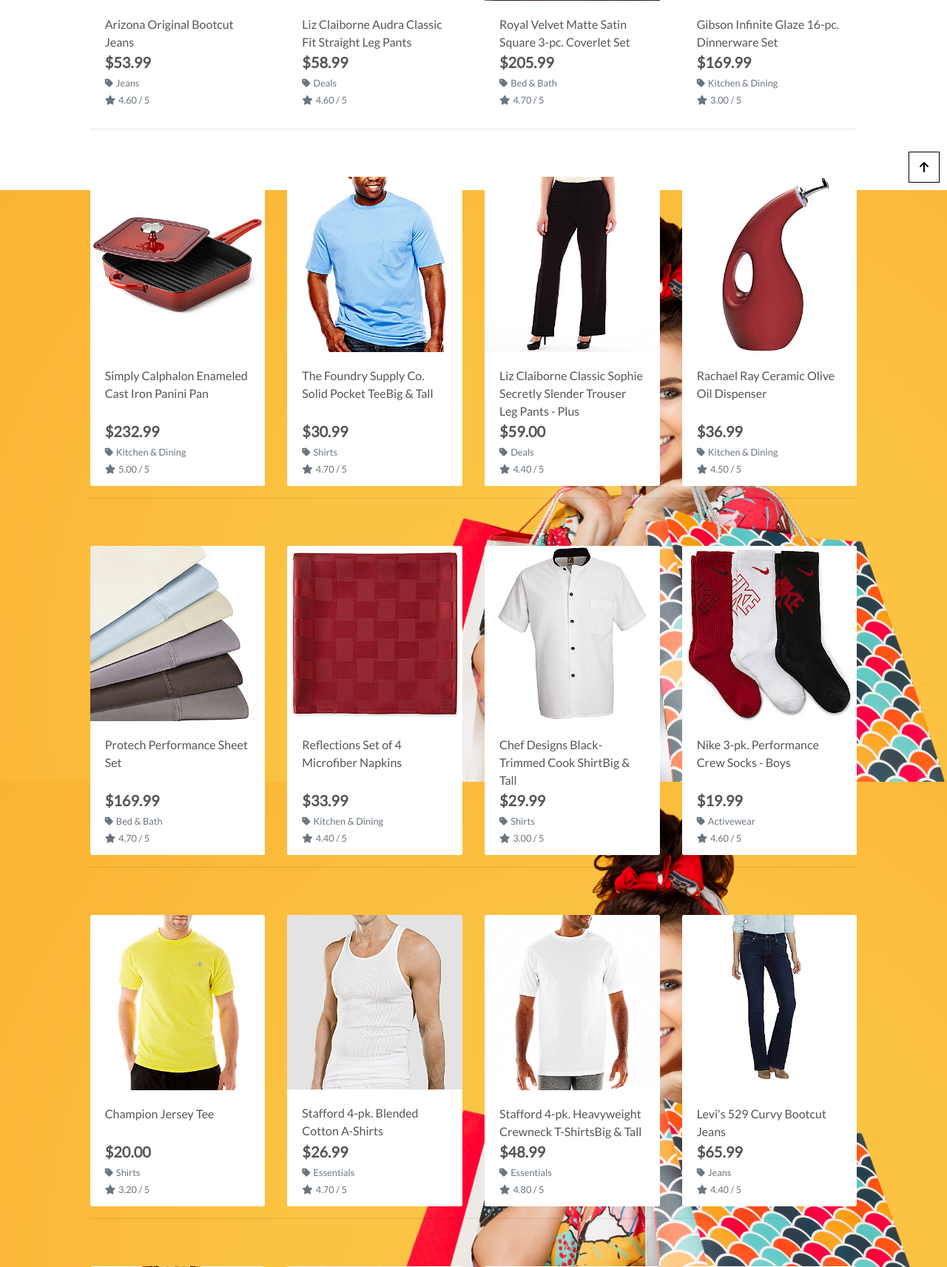
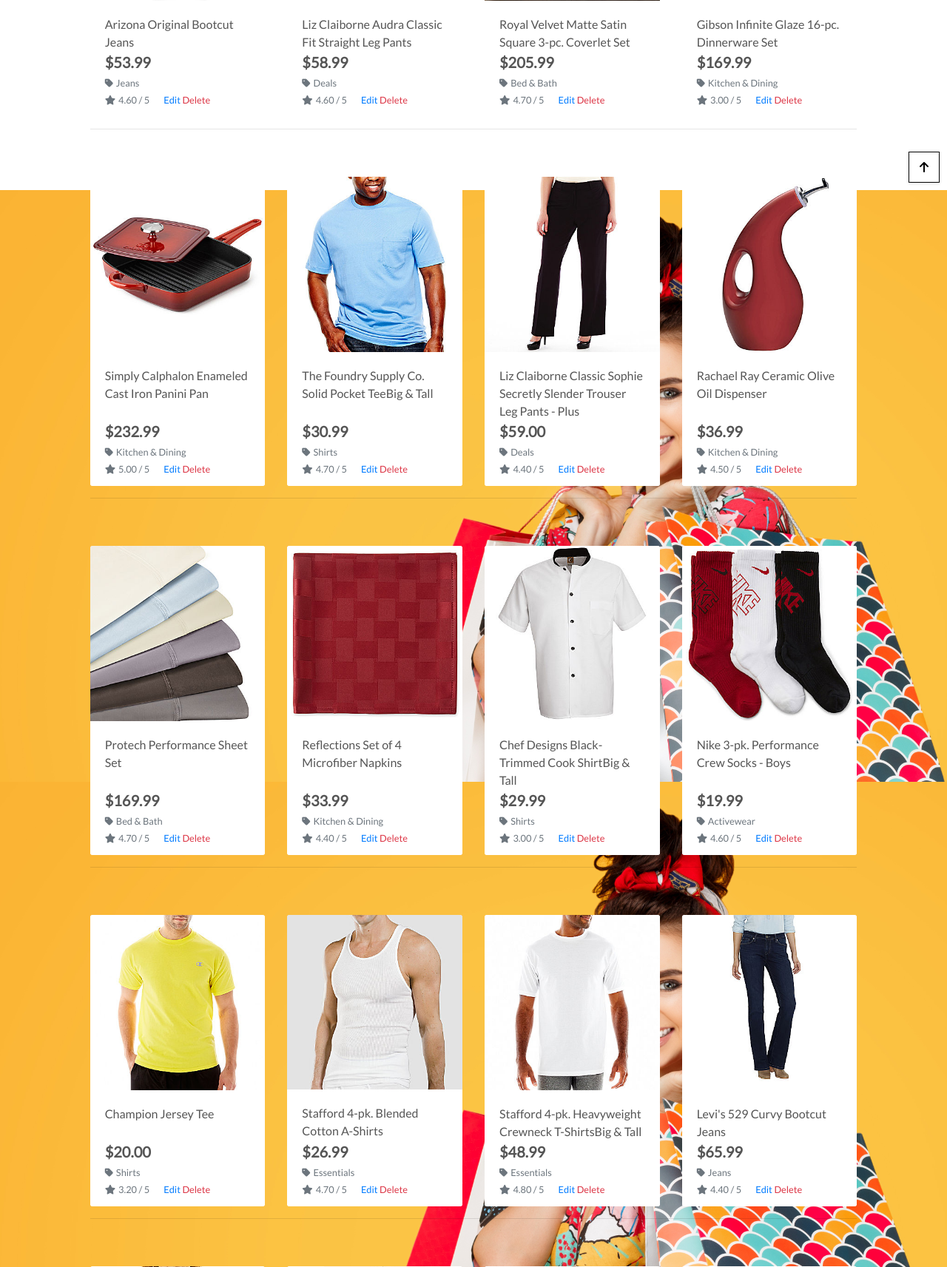
Before and after one commit to shahid129/boutique_ado_v1, a Django app: page /products/ in a window 1280 px wide. Shown: the part 543-2256 px from the top of the page at 74% size. Run offline with Django 3.2, Linux system fonts and the light colour scheme; the visitor is signed in with stand-in values (Sample User, id 1); data comes from the database, SQL or seed files in the repository; parts of the project's set-up code (start-up, migrations or seed data) failed here and were passed over; some libraries are stand-ins or nearby versions.

Commit message:
Product Admin - Deleting Products

```diff
--- a/products/templates/products/product_detail.html
+++ b/products/templates/products/product_detail.html
@@ -42,6 +42,12 @@
                     {% else %}
                         <small class="text-muted">No Rating</small>
                     {% endif %}
+                    {% if request.user.is_superuser %}
+                        <small class="ml-3">
+                            <a href="{% url 'edit_product' product.id %}">Edit</a>
+                            <a class="text-danger" href="{% url 'delete_product' product.id %}">Delete</a>
+                        </small>
+                                            {% endif %}
                     <p class="mt-3">{{ product.description }}</p>
                     <form class="form" action="{% url 'add_to_bag' product.id %}" method="POST">
                         {% csrf_token %}
--- a/products/templates/products/products.html
+++ b/products/templates/products/products.html
@@ -82,6 +82,12 @@
                                             {% else %}
                                                 <small class="text-muted">No Rating</small>
                                             {% endif %}
+                                            {% if request.user.is_superuser %}
+                                                <small class="ml-3">
+                                                    <a href="{% url 'edit_product' product.id %}">Edit</a>
+                                                    <a class="text-danger" href="{% url 'delete_product' product.id %}">Delete</a>
+                                                </small>
+                                            {% endif %}
                                         </div>
                                     </div>
                                 </div>
--- a/products/urls.py
+++ b/products/urls.py
@@ -6,6 +6,5 @@
     path('<int:product_id>/', views.product_detail, name='product_detail'),
     path('add/', views.add_product, name='add_product'),
     path('edit/<int:product_id>/', views.edit_product, name='edit_product'),
-
-
+    path('delete/<int:product_id>/', views.delete_product, name='delete_product'),
 ]
--- a/products/views.py
+++ b/products/views.py
@@ -79,9 +79,9 @@
     if request.method == 'POST':
         form = ProductForm(request.POST, request.FILES)
         if form.is_valid():
-            form.save()
+            product = form.save()
             messages.success(request, 'Succesfully Added product')
-            return redirect(reverse('add_product'))
+            return redirect(reverse('product_detail', args=[product.id]))
         else:
             messages.error(request, 'Failed to add product. Please ensure the form is filled correctly')
     else:
@@ -97,7 +97,7 @@
 def edit_product(request, product_id):
     """ Edit a product in the store"""
     product = get_object_or_404(Product, pk=product_id)  # prefilling the form by getting product
-    #  Create a post handler
+    #  Create a post handler for update button
     if request.method == 'POST':
         form = ProductForm(request.POST, request.FILES, instance=product)
         if form.is_valid():
@@ -117,3 +117,12 @@
     }
 
     return render(request, template, context)
+
+
+def delete_product(request, product_id):
+    """Delete a product from the store"""
+
+    product = get_object_or_404(Product, pk=product_id)
+    product.delete()
+    messages.success(request, f'Product deleted {product.name}')
+    return redirect(reverse('products'))
```
